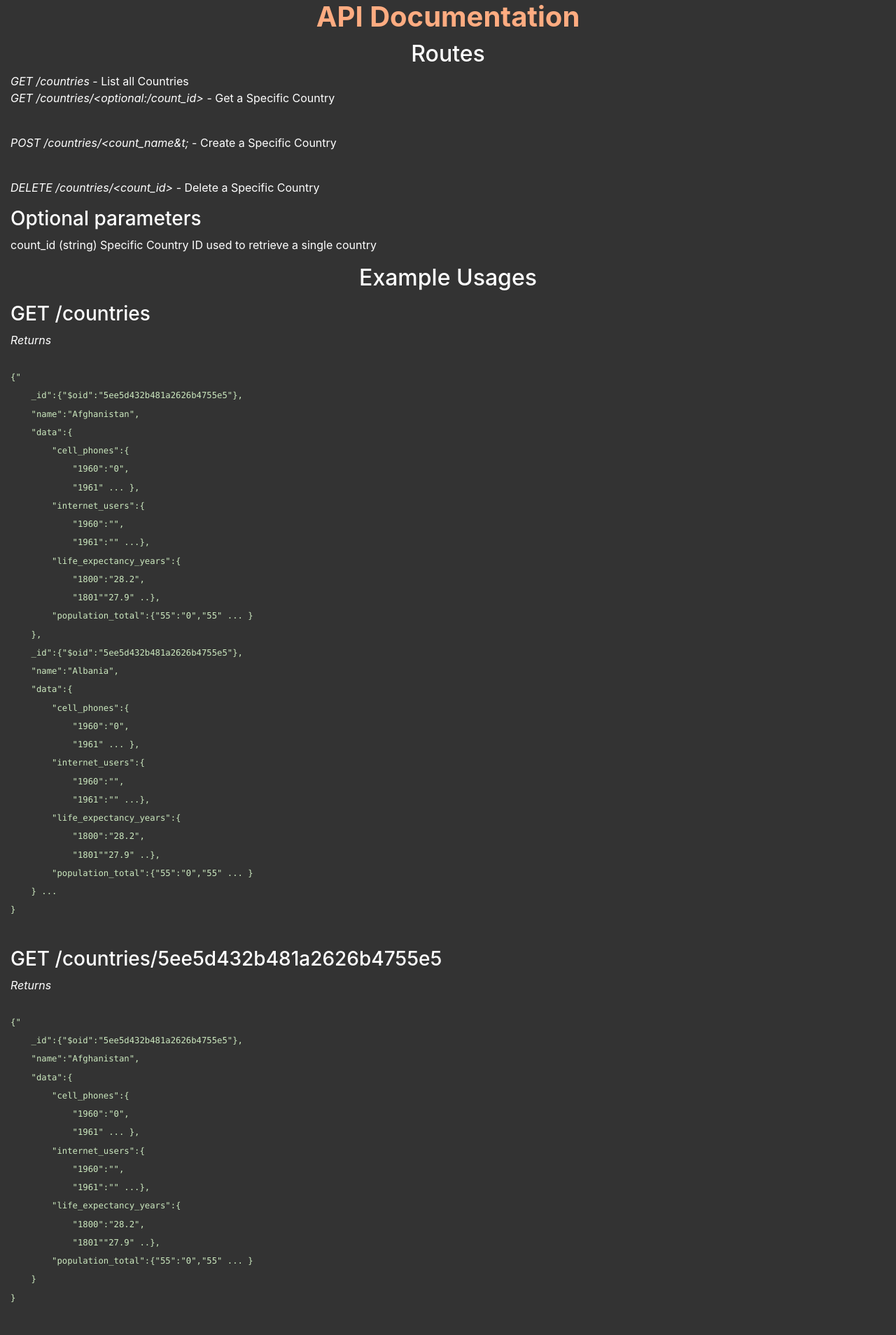
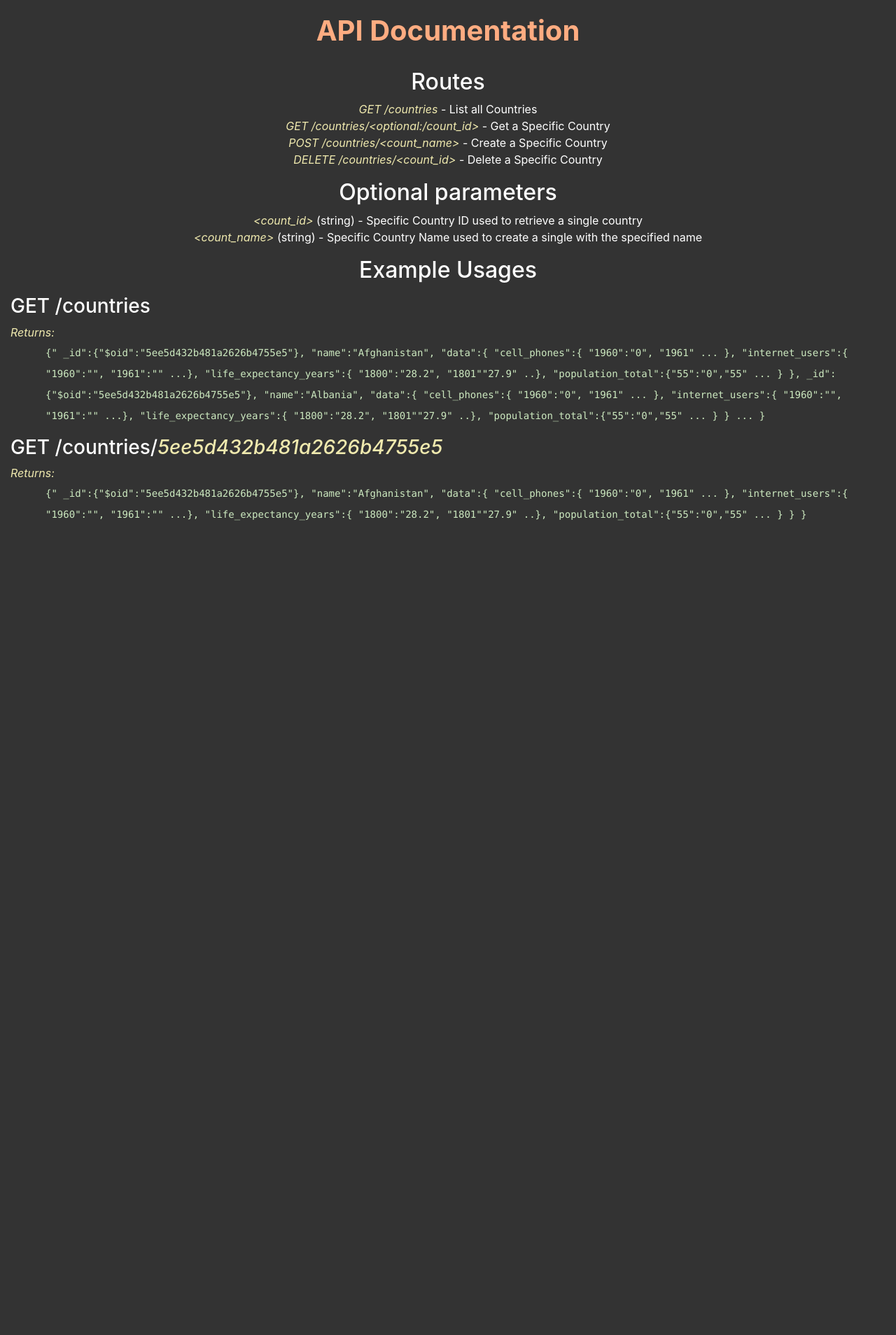
Before and after one commit to Floopion/Web3Files, a Flask app: page /docs in a window 1280 px wide. Shown: the part 56-1964 px from the top of the page at 70% size. After the commit the page ends 800 px from the top, so only its background shows below. Run offline with Flask 2, Linux system fonts and the light colour scheme; data that the repository does not hold is empty; parts of the project's set-up code (start-up, migrations or seed data) failed here and were passed over; some libraries are stand-ins or nearby versions; some web fonts are replaced.

Commit message:
Updated Style colors for cohesion

```diff
--- a/static/scripts.js
+++ b/static/scripts.js
@@ -373,3 +373,7 @@ function changeControls()
     $('#axisSelects').show();
     $('#showButton').hide();
 }
+
+function warning() {
+    alert("This may take a minute, please be patient.");
+  }
--- a/styles.scss
+++ b/styles.scss
@@ -29,15 +29,26 @@ label {
     color: darkgray;
 }
 
+em{
+    color: $secondaryColor;
+}
 h2
 {
     text-align: center;
 }
 
 code{
-    font-size: 70% !important;
-    color: $primaryColor !important;
-    word-break: break-word !important;
+    font-size: 70%;
+    color: $primaryColor;
+    word-break: break-word;
+}
+
+blockquote{
+    padding-left: 50px!important;
+}
+
+p{
+    text-align: center;
 }
 #placeholder{
     color: $quaternaryColor;
--- a/templates/api_docs.html
+++ b/templates/api_docs.html
@@ -2,22 +2,22 @@
 <body>
     <main style="color: white;">
         <div class="container">
-            <h1 class="inspoHead">API Documentation</h1>
+            <h1 class="inspoHead" style="padding-top: 20px;padding-bottom: 20px">API Documentation</h1>
 
             <h2>Routes</h2>
             <p><em>GET /countries</em> - List all Countries
-            <br><em>GET /countries/&lt;optional:/count_id&gt;</em> - Get a Specific Country</p>
-            <br><em>POST /countries/&lt;count_name&t;</em> - Create a Specific Country</p>
+            <br><em>GET /countries/&lt;optional:/count_id&gt;</em> - Get a Specific Country
+            <br><em>POST /countries/&lt;count_name&gt;</em> - Create a Specific Country
             <br><em>DELETE /countries/&lt;count_id&gt;</em> - Delete a Specific Country</p>
-            <h3>Optional parameters</h3>
-            <p>count_id (string) Specific Country ID used to retrieve a single country</p>
-
+            <h2>Optional parameters</h2>
+            <p><em>&lt;count_id&gt;</em> (string) - Specific Country ID used to retrieve a single country
+            <br><em>&lt;count_name&gt;</em> (string) - Specific Country Name used to create a single with the specified name</p>
             <h2>Example Usages</h2>
             <p>
                 <h3>GET /countries</h3>
-                <em>Returns</em>
+                <em>Returns:</em>
                 <blockquote class="blockquote">
-                    <pre ><code>
+                <code>
                     {"
                         _id":{"$oid":"5ee5d432b481a2626b4755e5"},
                         "name":"Afghanistan",
@@ -48,13 +48,13 @@
                             "population_total":{"55":"0","55" ... }
                         } ...
                     }
-                     </code></pre>
+                     </code>
             </blockquote>
 
-            <h3>GET /countries/5ee5d432b481a2626b4755e5</h3>
-            <em>Returns</em>
+            <h3>GET /countries/<em>5ee5d432b481a2626b4755e5</em></h3>
+            <em>Returns:</em>
             <blockquote class="blockquote">
-               <pre><code>
+               <code>
                     {"
                         _id":{"$oid":"5ee5d432b481a2626b4755e5"},
                         "name":"Afghanistan",
@@ -71,7 +71,7 @@
                             "population_total":{"55":"0","55" ... }
                         }
                     }
-                </code></pre>
+                </code>
                 </blockquote>
             </p>
     </main>
--- a/templates/header.html
+++ b/templates/header.html
@@ -28,7 +28,7 @@
                 <a class="nav-link" href="/inspiration">Inspiration Websites</a>
             </li>
             <li class="nav-item">
-                <a class="nav-link" href="/loadData">Load CSV Files</a>
+                <a class="nav-link" href="/loadData" onclick='warning()'>Load CSV Files</a>
             </li>
             <li class="nav-item">
                 <a class="nav-link" href="/deleteTable">Drop Database</a>
--- a/templates/index.html
+++ b/templates/index.html
@@ -113,6 +113,3 @@
     </main>
 </body>
 </html>
-<script>
-
-</script>
```
Also changed, not shown: static/styles.css, 1 other file. Lines whose indentation alone changed are shown as unchanged.
